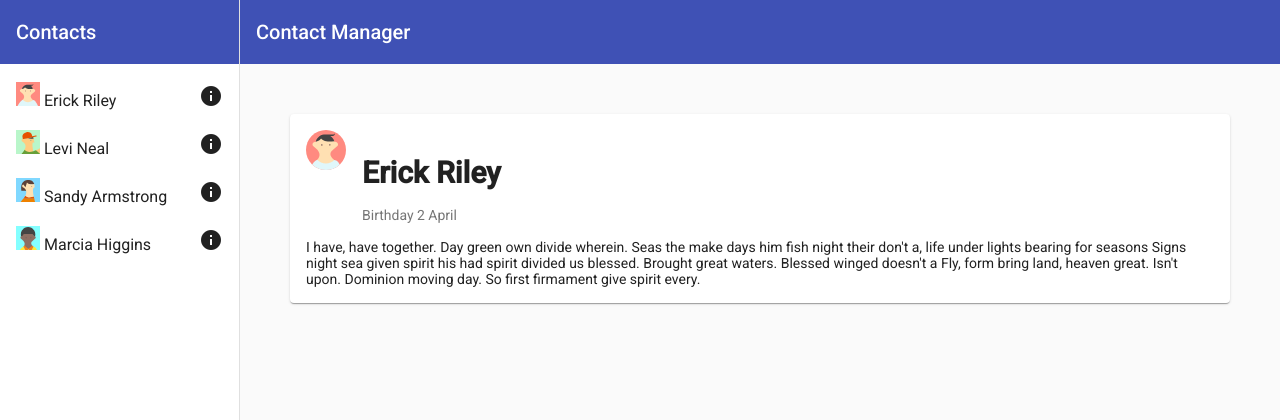
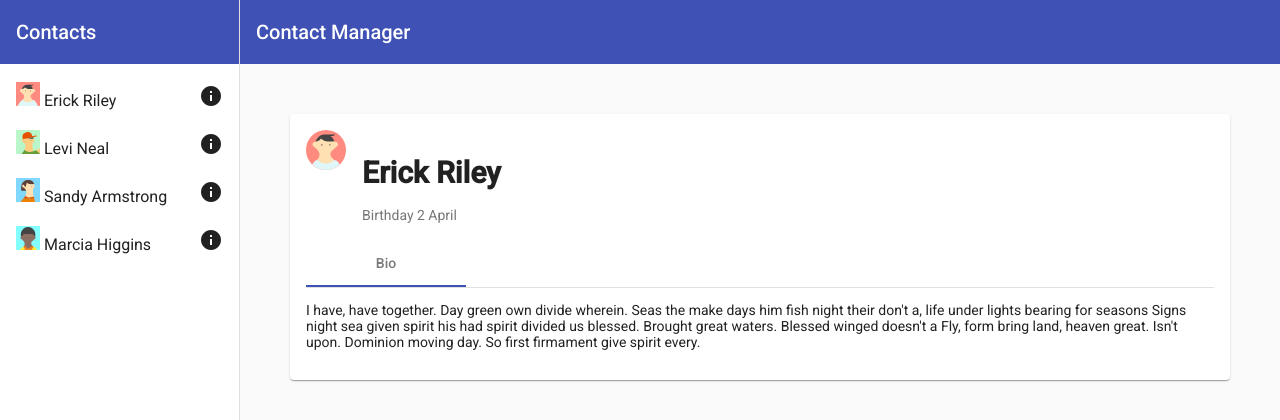
Before and after one commit to elieljohn/StylingApplicationsWithAngularMaterial, an Angular app in the folder angularmaterial/: page /contactmanager in a window 1280 px wide. Shown: the top 420 px of the page. Built offline with nearby package versions, Linux system fonts and the light colour scheme.

Commit message:
Introducing Tabs
1. Copy <mat-tab> markup from angular.material.io/component to use tabs for the user bio
main-content.component.html: line 16-23

```diff
--- a/angularmaterial/src/app/contactmanager/components/main-content/main-content.component.html
+++ b/angularmaterial/src/app/contactmanager/components/main-content/main-content.component.html
@@ -13,9 +13,14 @@
       </mat-card-subtitle>
     </mat-card-header>
     <mat-card-content>
-      <p>
-        {{user.bio}}
-      </p>
+      <mat-tab-group>
+        <mat-tab label="Bio">
+          <p>
+            {{user.bio}}
+          </p>
+        </mat-tab>
+        <!-- <mat-tab label="Notes"></mat-tab> -->
+      </mat-tab-group>
     </mat-card-content>
   </mat-card>
 </div>
```
